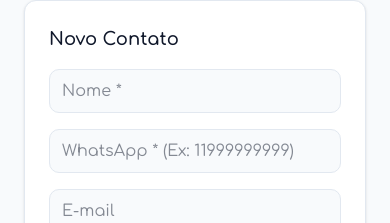
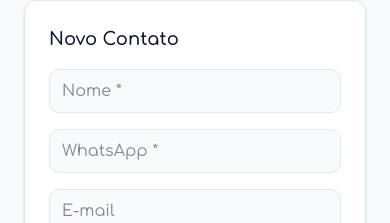
Before and after one commit to criaappoficial/sysagendaapp, a Next.js app: page /contacts in a window 390 px wide. Both pictures are taken after a click on the button "Adicionar Contato". Shown: the part 200-423 px from the top of the page. Built offline with nearby package versions, Linux system fonts and the light colour scheme; no server answers; the database is empty.

Commit message:
feat: add phone mask to contact form

```diff
--- a/src/app/(app)/contacts/ContactsClient.tsx
+++ b/src/app/(app)/contacts/ContactsClient.tsx
@@ -8,6 +8,23 @@ import { Plus, Trash2, Phone, Mail, Building } from 'lucide-react'
 export function ContactsClient({ initialContacts, companies }: { initialContacts: any[], companies: any[] }) {
   const [isAdding, setIsAdding] = useState(false)
   const [loading, setLoading] = useState(false)
+  const [phone, setPhone] = useState('')
+
+  const formatPhone = (val: string) => {
+    let v = val.replace(/\D/g, '')
+    if (v.startsWith('55')) v = v.slice(2)
+    if (v.length > 11) v = v.slice(0, 11)
+
+    if (v.length === 0) return ''
+    if (v.length <= 2) return `+55 ${v}`
+    if (v.length <= 6) return `+55 ${v.slice(0,2)} ${v.slice(2)}`
+    if (v.length === 10) return `+55 ${v.slice(0,2)} ${v.slice(2,6)}-${v.slice(6,10)}`
+    return `+55 ${v.slice(0,2)} ${v.slice(2,7)}-${v.slice(7,11)}`
+  }
+
+  const handlePhoneChange = (e: React.ChangeEvent<HTMLInputElement>) => {
+    setPhone(formatPhone(e.target.value))
+  }
 
   async function handleAdd(e: React.FormEvent<HTMLFormElement>) {
     e.preventDefault()
@@ -16,7 +33,7 @@ export function ContactsClient({ initialContacts, companies }: { initialContacts
     const formData = new FormData(e.currentTarget)
     const data: any = {
       name: formData.get('name'),
-      whatsapp: formData.get('whatsapp'),
+      whatsapp: phone, // using the masked value
       email: formData.get('email'),
       companyId: formData.get('companyId') || null,
       role: formData.get('role'),
@@ -26,6 +43,7 @@ export function ContactsClient({ initialContacts, companies }: { initialContacts
       await createParticipant(data)
       toast.success('Contato adicionado!')
       setIsAdding(false)
+      setPhone('')
     } catch(err) {
       toast.error('Erro ao adicionar contato.')
     } finally {
@@ -56,7 +74,14 @@ export function ContactsClient({ initialContacts, companies }: { initialContacts
           <h3 className="font-semibold text-lg">Novo Contato</h3>
           <div className="grid grid-cols-1 md:grid-cols-2 gap-4">
             <input required name="name" placeholder="Nome *" className="h-11 px-3 rounded-md border bg-background" />
-            <input required name="whatsapp" placeholder="WhatsApp * (Ex: 11999999999)" className="h-11 px-3 rounded-md border bg-background" />
+            <input
+              required
+              name="whatsapp"
+              value={phone}
+              onChange={handlePhoneChange}
+              placeholder="WhatsApp *"
+              className="h-11 px-3 rounded-md border bg-background"
+            />
             <input name="email" type="email" placeholder="E-mail" className="h-11 px-3 rounded-md border bg-background" />
             <select name="companyId" className="h-11 px-3 rounded-md border bg-background">
               <option value="">Sem empresa vinculada</option>
@@ -65,7 +90,7 @@ export function ContactsClient({ initialContacts, companies }: { initialContacts
             <input name="role" placeholder="Cargo" className="h-11 px-3 rounded-md border bg-background md:col-span-2" />
           </div>
           <div className="flex gap-3 justify-end pt-2">
-            <button type="button" onClick={() => setIsAdding(false)} className="px-4 py-2 rounded-lg border hover:bg-muted font-medium">Cancelar</button>
+            <button type="button" onClick={() => { setIsAdding(false); setPhone(''); }} className="px-4 py-2 rounded-lg border hover:bg-muted font-medium">Cancelar</button>
             <button disabled={loading} type="submit" className="px-4 py-2 rounded-lg bg-primary text-primary-foreground font-medium hover:opacity-90">{loading ? 'Salvando...' : 'Salvar Contato'}</button>
           </div>
         </form>
```
